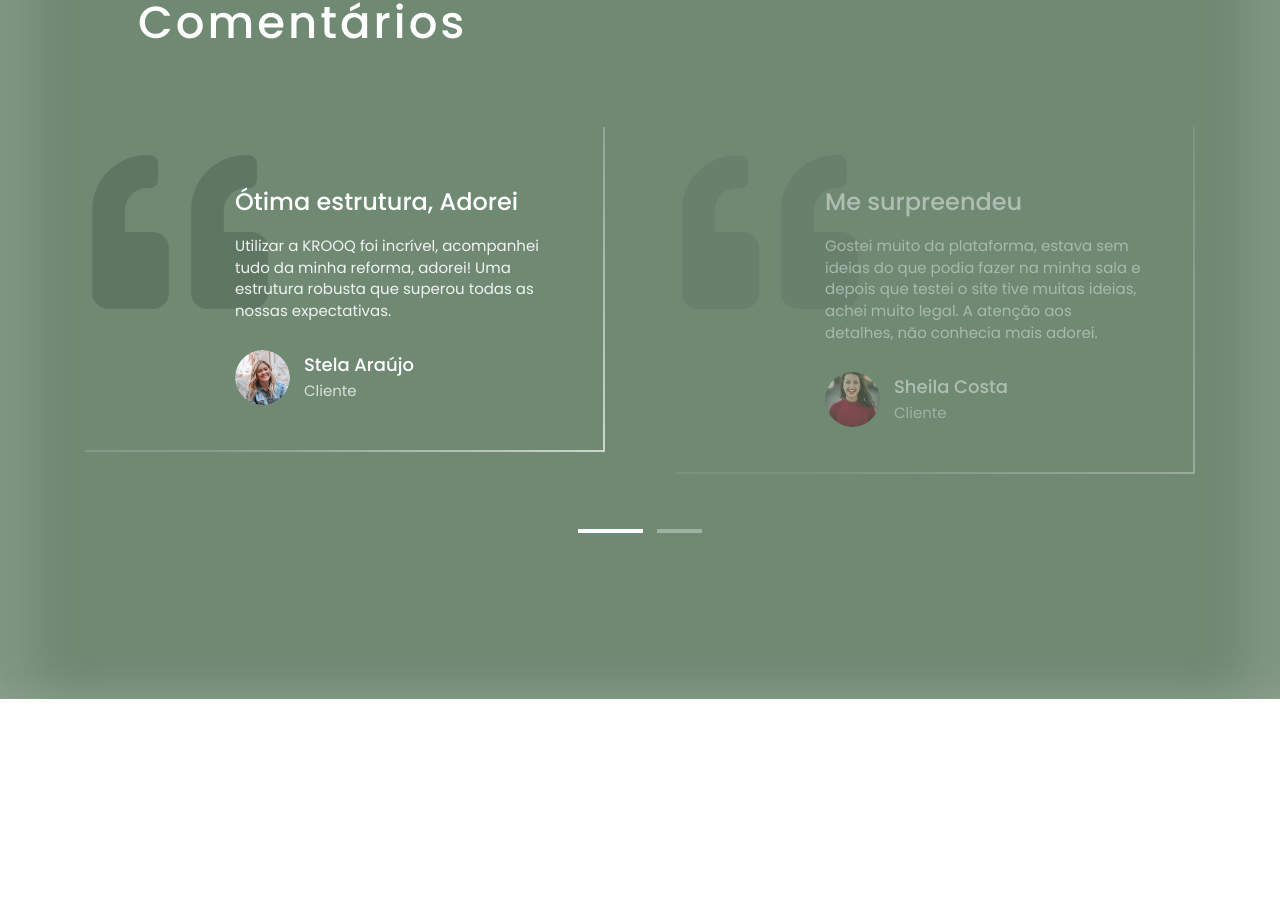
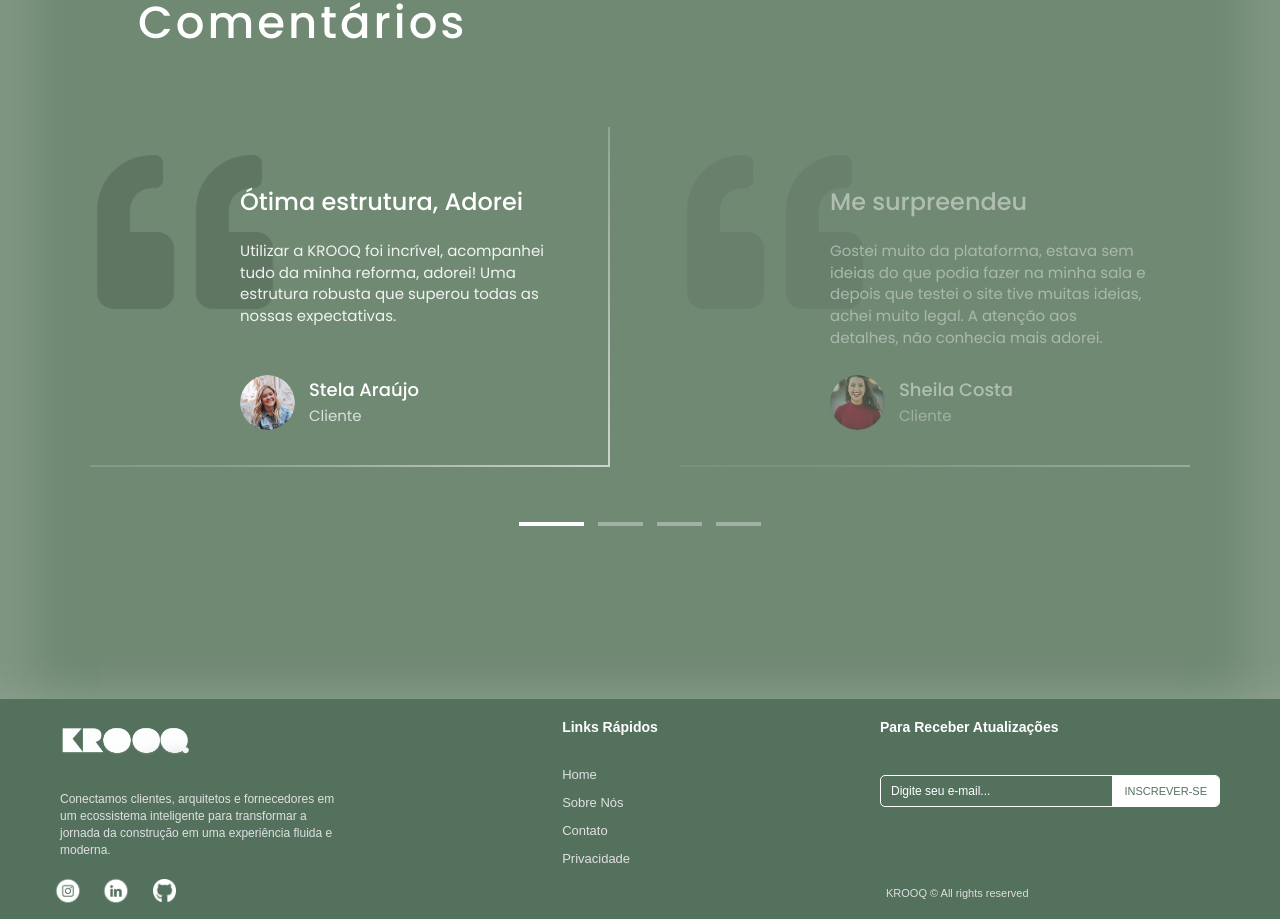
Before and after one commit to KROOQOFC/Front-End-KROOQ, a React (Vite) app in the folder krooq/: page /servicos in a window 1280 px wide. Shown: the part 3339-4258 px from the top of the page. Before the commit the page ends 4038 px from the top, so only its background shows below. Built offline with nearby package versions, Linux system fonts and the light colour scheme.

Commit message:
Carrossel comentarios da pagina serviços

```diff
--- a/krooq/src/components/Comentarios/Comentarios.css
+++ b/krooq/src/components/Comentarios/Comentarios.css
@@ -1,6 +1,7 @@
 .ComentariosServicoCard {
   width: 520px;
-  min-height: 300px;
+  height: 340px;
+
   position: relative;
 
   border: none;
@@ -15,13 +16,16 @@
       rgba(255,255,255,0.65) 100%
     ) 1;
 
-  padding: 60px 50px 45px 150px;
+  padding: 60px 50px 35px 150px;
+
   color: white;
   box-sizing: border-box;
 
   opacity: 0.45;
   transition: 0.3s ease;
   cursor: pointer;
+
+  overflow: hidden;
 }
 
 .ComentariosServicoCard.ativo {
@@ -42,6 +46,9 @@
 .ComentariosConteudo {
   position: relative;
   z-index: 2;
+  display: flex;
+  flex-direction: column;
+  height: 100%;
 }
 
 .ComentariosConteudo h4 {
@@ -54,14 +61,22 @@
 .ComentariosConteudo p {
   font-size: 15px;
   line-height: 1.45;
-  margin: 0 0 28px;
-  color: rgba(255, 255, 255, 0.9);
+
+  color: rgba(255,255,255,0.9);
+
+  flex-grow: 1;
+
+  margin-top: 5px;
+  margin-bottom: 18px;
 }
 
 .ComentariosPessoa {
-  display: flex;
-  align-items: center;
-  gap: 14px;
+  display:flex;
+  align-items:center;
+
+  gap:14px;
+
+  margin-top:auto;
 }
 
 .ComentariosPessoa img {
--- a/krooq/src/components/ServicoComentarios/ServicoComentarios.css
+++ b/krooq/src/components/ServicoComentarios/ServicoComentarios.css
@@ -22,11 +22,22 @@
   margin-left: 48px;
 }
 
+.ComentariosCarrossel {
+  width: 1190px;
+  max-width: 100%;
+  margin: 0 auto;
+  overflow: hidden;
+}
+
 .ComentariosLista {
   display: flex;
-  justify-content: center;
   gap: 70px;
   flex-wrap: nowrap;
+  transition: transform 0.45s ease;
+}
+
+.ComentarioItem {
+  flex: 0 0 auto;
 }
 
 .BarraComentarios {
--- a/krooq/src/components/ServicoComentarios/ServicoComentarios.jsx
+++ b/krooq/src/components/ServicoComentarios/ServicoComentarios.jsx
@@ -2,51 +2,135 @@ import { useState } from "react";
 import "./ServicoComentarios.css";
 
 import Comentarios from "../Comentarios/Comentarios";
+
 import ClienteStela from "../../assets/ClienteStela.png";
 import ClienteSheila from "../../assets/ClienteSheila.png";
+import ClienteMarcos from "../../assets/perfil7.png";
+import ClienteAugusto from "../../assets/perfil8.png";
 
 function ServicoComentarios() {
+
   const [comentarioAtivo, setComentarioAtivo] = useState(0);
 
+  const comentarios = [
+
+    {
+      titulo: "Ótima estrutura, Adorei",
+      texto:
+        "Utilizar a KROOQ foi incrível, acompanhei tudo da minha reforma, adorei! Uma estrutura robusta que superou todas as nossas expectativas.",
+      nome: "Stela Araújo",
+      cargo: "Cliente",
+      foto: ClienteStela,
+    },
+
+    {
+      titulo: "Me surpreendeu",
+      texto:
+        "Gostei muito da plataforma, estava sem ideias do que podia fazer na minha sala e depois que testei o site tive muitas ideias, achei muito legal. A atenção aos detalhes, não conhecia mais adorei.",
+      nome: "Sheila Costa",
+      cargo: "Cliente",
+      foto: ClienteSheila,
+    },
+
+    {
+      titulo: "Projeto impecável",
+      texto:
+        "Acompanhar minha obra ficou muito mais simples. Gostei bastante da organização e da clareza das informações.",
+      nome: "Marcos Martins",
+      cargo: "Cliente",
+      foto: ClienteMarcos,
+    },
+
+    {
+      titulo: "Experiência organizada",
+      texto:
+        "Nunca imaginei acompanhar tudo de forma tão organizada. A Krooq facilitou bastante meu projeto.",
+      nome: "Augusto Pereira",
+      cargo: "Cliente",
+      foto: ClienteAugusto,
+    },
+
+  ];
+
+  const larguraCard = 520;
+  const gap = 70;
+
+  const larguraCardComGap = larguraCard + gap;
+
+  const larguraVisivel = 1190;
+
+  const deslocamento =
+    comentarioAtivo === 0
+      ? 0
+
+      : comentarioAtivo === comentarios.length - 1
+      ? (comentarios.length - 2) * larguraCardComGap
+
+      : comentarioAtivo * larguraCardComGap -
+        (larguraVisivel - larguraCard) / 2;
+
   return (
+
     <section className="ServicoComentariosContainer">
-      <div className="ComentariosLista">
-        <div onClick={() => setComentarioAtivo(0)}>
-          <Comentarios
-            titulo="Ótima estrutura, Adorei"
-            texto="Utilizar a KROOQ foi incrível, acompanhei tudo da minha reforma, adorei! Uma estrutura robusta que superou todas as nossas expectativas."
-            nome="Stela Araújo"
-            cargo="Cliente"
-            foto={ClienteStela}
-            ativo={comentarioAtivo === 0}
-          />
+
+      <div className="ComentariosCarrossel">
+
+        <div
+          className="ComentariosLista"
+          style={{
+            transform: `translateX(-${deslocamento}px)`,
+          }}
+        >
+
+          {comentarios.map((comentario, index) => (
+
+            <div
+              className="ComentarioItem"
+              key={index}
+              onClick={() => setComentarioAtivo(index)}
+            >
+
+              <Comentarios
+                titulo={comentario.titulo}
+                texto={comentario.texto}
+                nome={comentario.nome}
+                cargo={comentario.cargo}
+                foto={comentario.foto}
+                ativo={comentarioAtivo === index}
+              />
+
+            </div>
+
+          ))}
+
         </div>
 
-        <div onClick={() => setComentarioAtivo(1)}>
-          <Comentarios
-            titulo="Me surpreendeu"
-            texto="Gostei muito da plataforma, estava sem ideias do que podia fazer na minha sala e depois que testei o site tive muitas ideias, achei muito legal. A atenção aos detalhes, não conhecia mais adorei."
-            nome="Sheila Costa"
-            cargo="Cliente"
-            foto={ClienteSheila}
-            ativo={comentarioAtivo === 1}
-          />
-        </div>
       </div>
 
       <div className="BarraComentarios">
-        <button
-          className={comentarioAtivo === 0 ? "ativo" : ""}
-          onClick={() => setComentarioAtivo(0)}
-        ></button>
 
-        <button
-          className={comentarioAtivo === 1 ? "ativo" : ""}
-          onClick={() => setComentarioAtivo(1)}
-        ></button>
+        {comentarios.map((_, index) => (
+
+          <button
+            key={index}
+            className={
+              comentarioAtivo === index
+                ? "ativo"
+                : ""
+            }
+            onClick={() =>
+              setComentarioAtivo(index)
+            }
+          />
+
+        ))}
+
       </div>
+
     </section>
+
   );
+
 }
 
 export default ServicoComentarios;
--- a/krooq/src/pages/Servicos/Servicos.jsx
+++ b/krooq/src/pages/Servicos/Servicos.jsx
@@ -5,6 +5,7 @@ import ServicosEspecialista from "../../components/ServicosEspecialistas/Servico
 import ServicosProjetos from "../../components/ServicosProjetos/ServicosProjetos"
 import ServicosFornecedor from "../../components/ServicosFornecedor/ServicosFornecedor"
 import ServicoComentarios from "../../components/ServicoComentarios/ServicoComentarios"
+import Rodape from "../../components/Rodape/Rodape";
 
 function Servicos() {
     return(
@@ -15,6 +16,7 @@ function Servicos() {
       <ServicosEspecialista/>
       <ServicosFornecedor/>
       <ServicoComentarios/>
+      <Rodape/>
        </>
     )
 }
```
